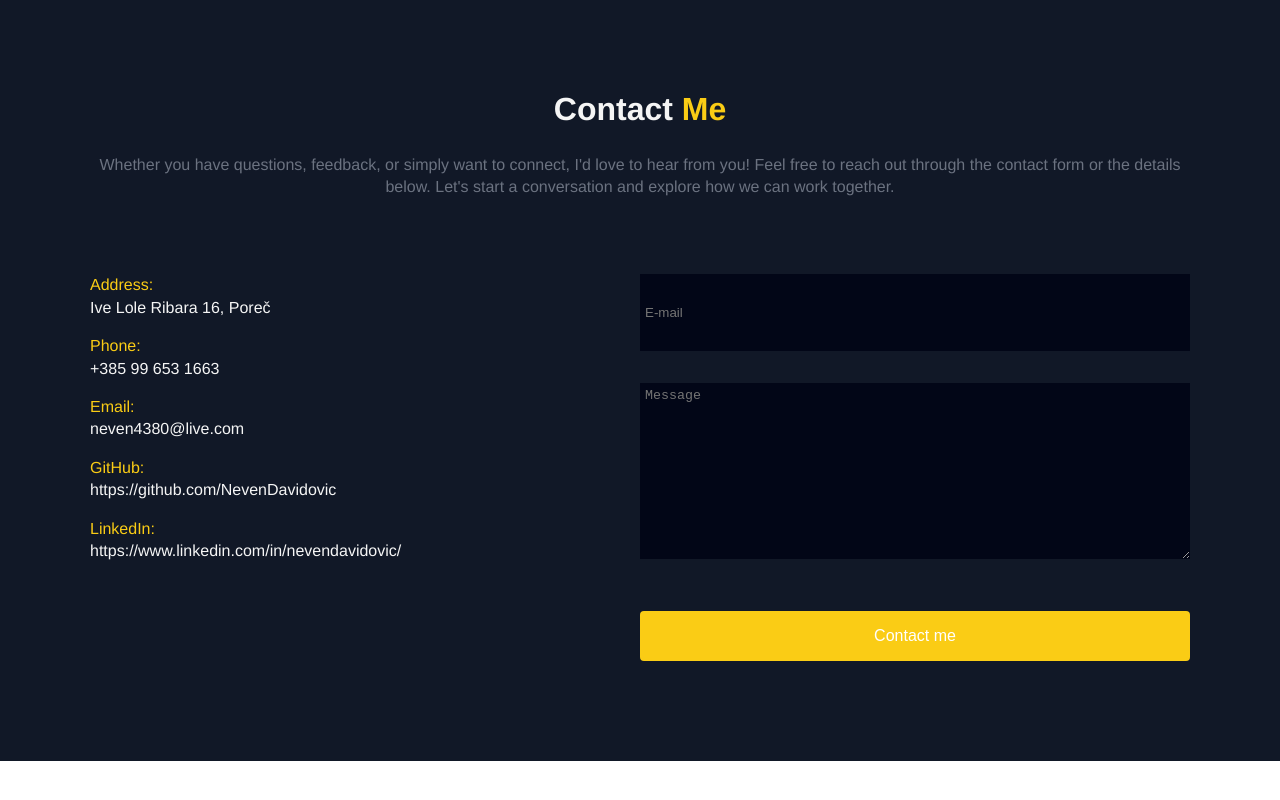
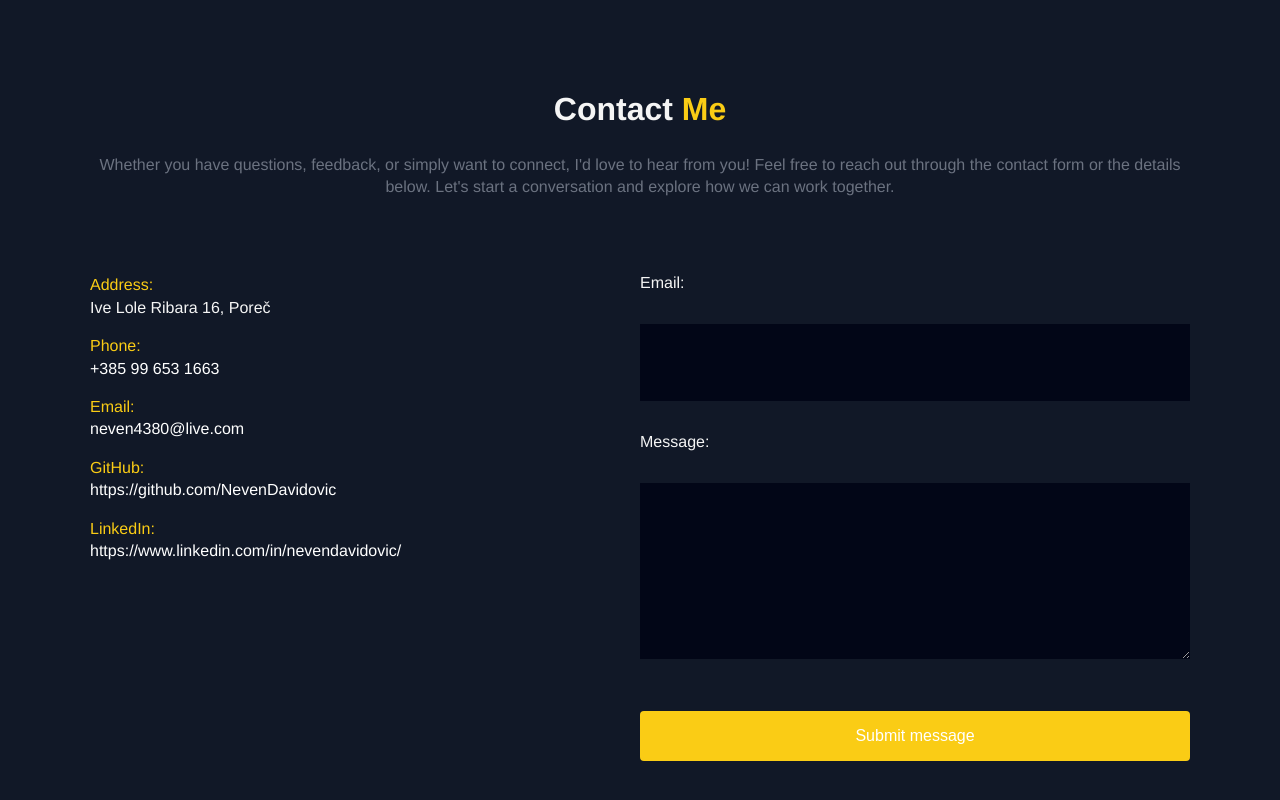
Before and after one commit to NevenDavidovic/portfolio-web, a Vue app: page / in a window 1280 px wide. Shown: the part 3551-4351 px from the top of the page. Before the commit the page ends 4312 px from the top, so only its background shows below. Built offline with nearby package versions, Linux system fonts and the light colour scheme; no server answers.

Commit message:
small changes to contact

```diff
--- a/src/assets/less/components/contact-section.css
+++ b/src/assets/less/components/contact-section.css
@@ -61,6 +61,13 @@
 .contact-section .contact-content .info-section .personal-information p span {
   color: #facc15;
 }
+.contact-section .contact-content .info-section .personal-information p a {
+  text-decoration: none;
+  color: white;
+}
+.contact-section .contact-content .info-section .personal-information p a:hover {
+  text-decoration: underline;
+}
 .contact-section .contact-content .info-section .form {
   flex: 1;
 }
@@ -68,6 +75,10 @@
   display: flex;
   flex-direction: column;
   gap: 32px;
+}
+.contact-section .contact-content .info-section .form .form-form label {
+  text-align: left;
+  color: whitesmoke;
 }
 .contact-section .contact-content .info-section .form .form-form input,
 .contact-section .contact-content .info-section .form .form-form textarea {
--- a/src/assets/less/components/contact-section.less
+++ b/src/assets/less/components/contact-section.less
@@ -47,6 +47,13 @@
           span {
             color: @secundaryTextColor;
           }
+          a {
+            text-decoration: none;
+            color: white;
+            &:hover {
+              text-decoration: underline;
+            }
+          }
         }
       }
       .form {
@@ -55,6 +62,10 @@
           display: flex;
           flex-direction: column;
           gap: 32px;
+          label {
+            text-align: left;
+            color: @primaryTextColor;
+          }
           input,
           textarea {
             background-color: @primaryBackgroundColor;
--- a/src/assets/less/components/portfolio-section.css
+++ b/src/assets/less/components/portfolio-section.css
@@ -61,4 +61,5 @@
 .portfolio-section .portfolio-section-content .heading .grid .grid-item:first-child img {
   width: 100%;
   height: 100%;
+  border-radius: 0;
 }
--- a/src/assets/less/components/portfolio-section.less
+++ b/src/assets/less/components/portfolio-section.less
@@ -50,6 +50,7 @@
           img {
             width: 100%;
             height: 100%;
+            border-radius: 0;
           }
           grid-column: span 2;
           grid-row: span 2;
--- a/src/components/ContactInformation.vue
+++ b/src/components/ContactInformation.vue
@@ -16,39 +16,48 @@
             <span>Address: </span> <br />
             {{ personalInformation.address }}
           </p>
+
           <p>
-            <span>Phone: </span> <br />
-            {{ personalInformation.phone }}
+            <span>Phone: </span><br />
+            <a href="tel:{{ personalInformation.phone }}">{{
+              personalInformation.phone
+            }}</a>
           </p>
           <p>
-            <span>Email: </span> <br />
-            {{ personalInformation.e_mail }}
+            <span>Email: </span><br />
+            <a href="mailto:{{ personalInformation.e_mail }}">{{
+              personalInformation.e_mail
+            }}</a>
           </p>
           <p>
-            <span>GitHub: </span> <br />
-            {{ personalInformation.github }}
+            <span>GitHub: </span><br />
+            <a href="{{ personalInformation.github }}" target="_blank">{{
+              personalInformation.github
+            }}</a>
           </p>
           <p>
-            <span>LinkedIn: </span> <br />
-            {{ personalInformation.linkedIn }}
+            <span>LinkedIn: </span><br />
+            <a href="{{ personalInformation.linkedIn }}" target="_blank">{{
+              personalInformation.linkedIn
+            }}</a>
           </p>
         </div>
 
         <div class="form">
           <form class="form-form" @submit.prevent="submitForm">
             <input type="hidden" name="access_key" :value="accessKey" />
+            <label for="email">Email:</label>
             <input
               type="email"
               name="email"
               required
-              placeholder="E-mail"
               v-model="formData.email"
             />
+            <label for="email">Message:</label>
             <textarea
               type="textarea"
               name="message"
               required
-              placeholder="Message"
               v-model="formData.message"
             />
             <input
@@ -57,7 +66,7 @@
               v-model="formData.botcheck"
               style="display: none"
             />
-            <button type="submit">Contact me</button>
+            <button type="submit">Submit message</button>
           </form>
         </div>
       </div>
```
